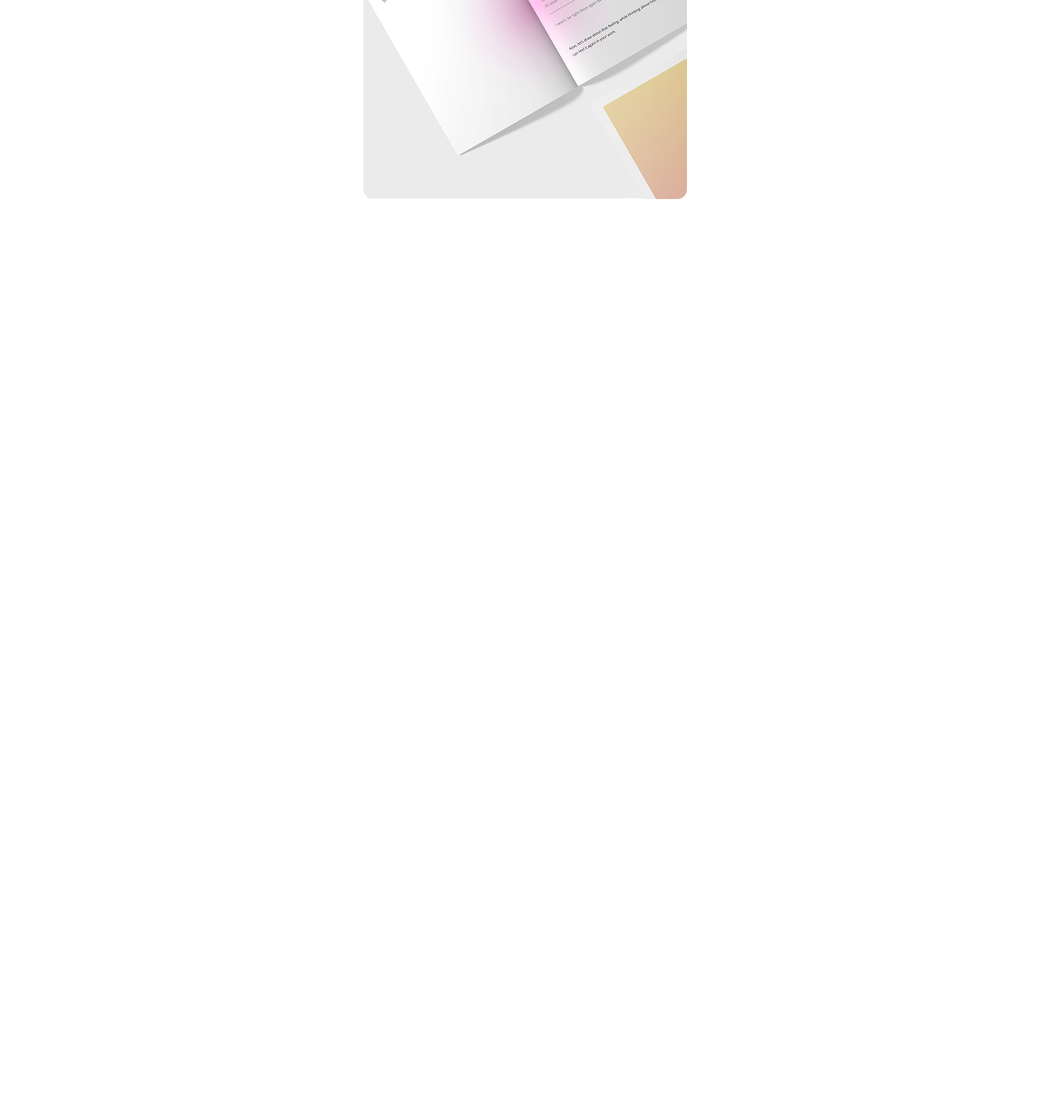
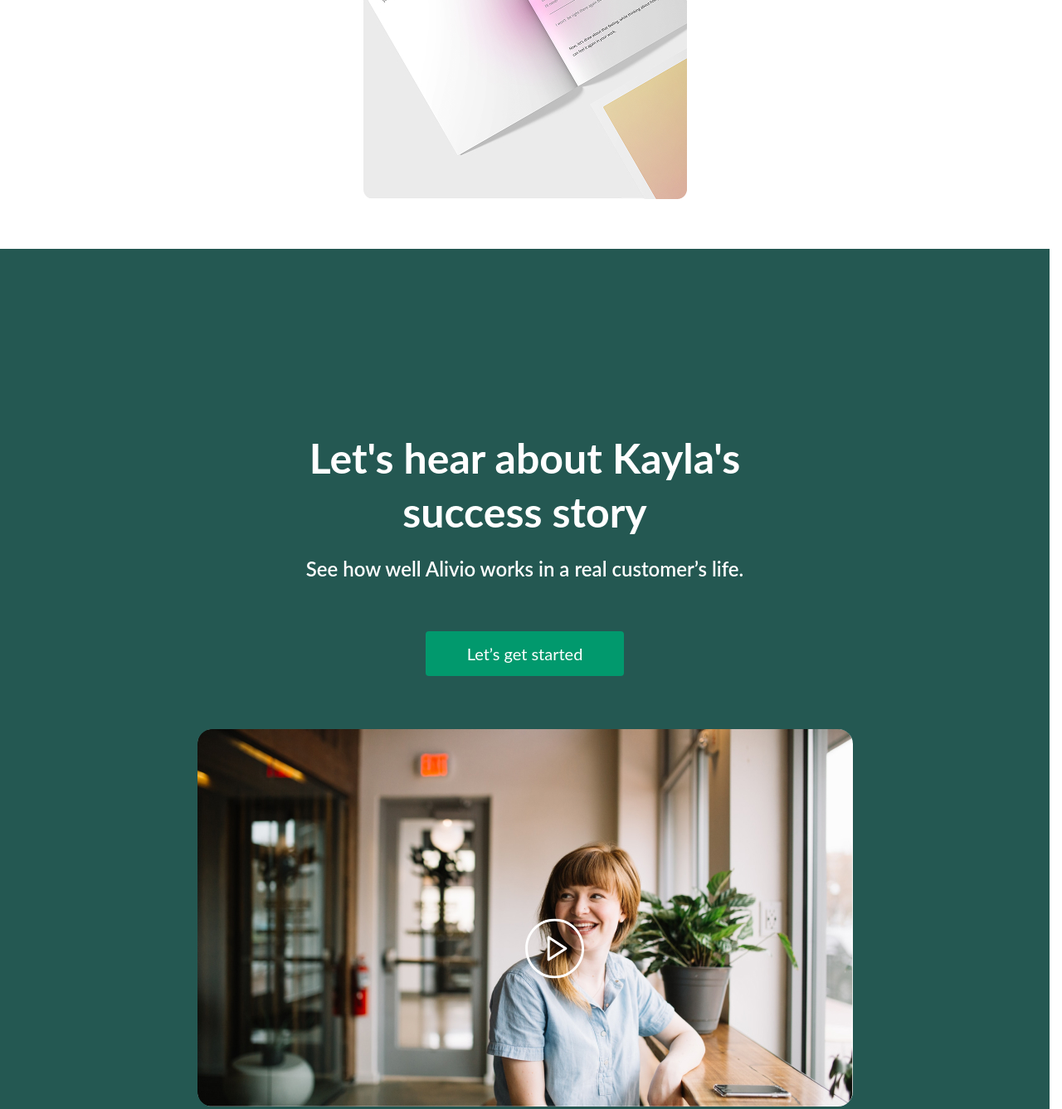
Before and after one commit to szabyrzhan/alivio-landing, a plain HTML site: page index.html in a window 1280 px wide. Shown: the part 2281-3618 px from the top of the page at 83% size. Before the commit the page ends 2581 px from the top, so only its background shows below. Drawn offline with Linux system fonts and the light colour scheme; a web font is replaced by a local one.

Commit message:
feat: add success section

```diff
--- a/index.html
+++ b/index.html
@@ -10,7 +10,7 @@
   <body>
     <header class="header">
       <div class="container">
-        <div class="header-inner">
+        <div class="header__inner">
           <a href="/" class="logo">
             <img src="./assets/icons/logo.svg" alt="Alivio Logo" class="logo__img" />
           </a>
@@ -89,6 +89,21 @@
           </div>
         </div>
       </section>
+      <section class="success">
+        <div class="container">
+          <div class="success__wrapper">
+            <div class="success__content">
+              <h3 class="success__title">Let's hear about Kayla's success story</h3>
+              <p class="success__desc">See how well Alivio works in a real customer’s life.</p>
+              <button class="success__btn primary-btn">Let’s get started</button>
+            </div>
+            <div class="success__video">
+              <img src="./assets/images/success/success-bg.jpg" alt="Success video" class="success__video-cover" />
+              <img src="./assets/images/success/play-white.svg" alt="video play" class="success__play-icon" />
+            </div>
+          </div>
+        </div>
+      </section>
     </main>
   </body>
 </html>
--- a/styles/main.css
+++ b/styles/main.css
@@ -9,3 +9,4 @@
 @import url('./sections/hero.css');
 @import url('./sections/about.css');
 @import url('./sections/card.css');
+@import url('./sections/success.css');
--- a/styles/sections/header.css
+++ b/styles/sections/header.css
@@ -1,4 +1,4 @@
-.header-inner {
+.header__inner {
   padding-block: 18px;
   display: flex;
   align-items: center;
--- /dev/null
+++ b/styles/sections/success.css
@@ -0,0 +1,65 @@
+.success {
+  padding-block: 220px 250px;
+  color: var(--color-white);
+  background-color: var(--color-dark-accent);
+}
+
+.success__wrapper {
+  display: flex;
+  align-items: center;
+  justify-content: space-between;
+  flex-wrap: wrap;
+  gap: 16px;
+}
+
+.success__content {
+  max-width: 580px;
+}
+
+.success__title {
+  font-size: 50px;
+  font-weight: 700;
+  margin-bottom: 20px;
+}
+
+.success__desc {
+  font-size: 24px;
+  font-weight: 600;
+  margin-bottom: 80px;
+}
+
+.success__btn {
+}
+
+.primary-btn {
+}
+
+.success__video {
+  position: relative;
+}
+
+.success__video-cover {
+  border-radius: 18px;
+}
+
+.success__play-icon {
+  position: absolute;
+  transform: 50% 50%;
+  top: 50%;
+  left: 50%;
+}
+
+@media (max-width: 1410px) {
+  .success__wrapper {
+    text-align: center;
+    justify-content: center;
+    align-items: center;
+    gap: calc(16px * 4);
+  }
+
+  .success__desc {
+    font-size: 24px;
+    font-weight: 600;
+    margin-bottom: 60px;
+  }
+}
```
Also changed, not shown: assets/images/success/play-white.svg (added), assets/images/success/success-bg.jpg (added).
